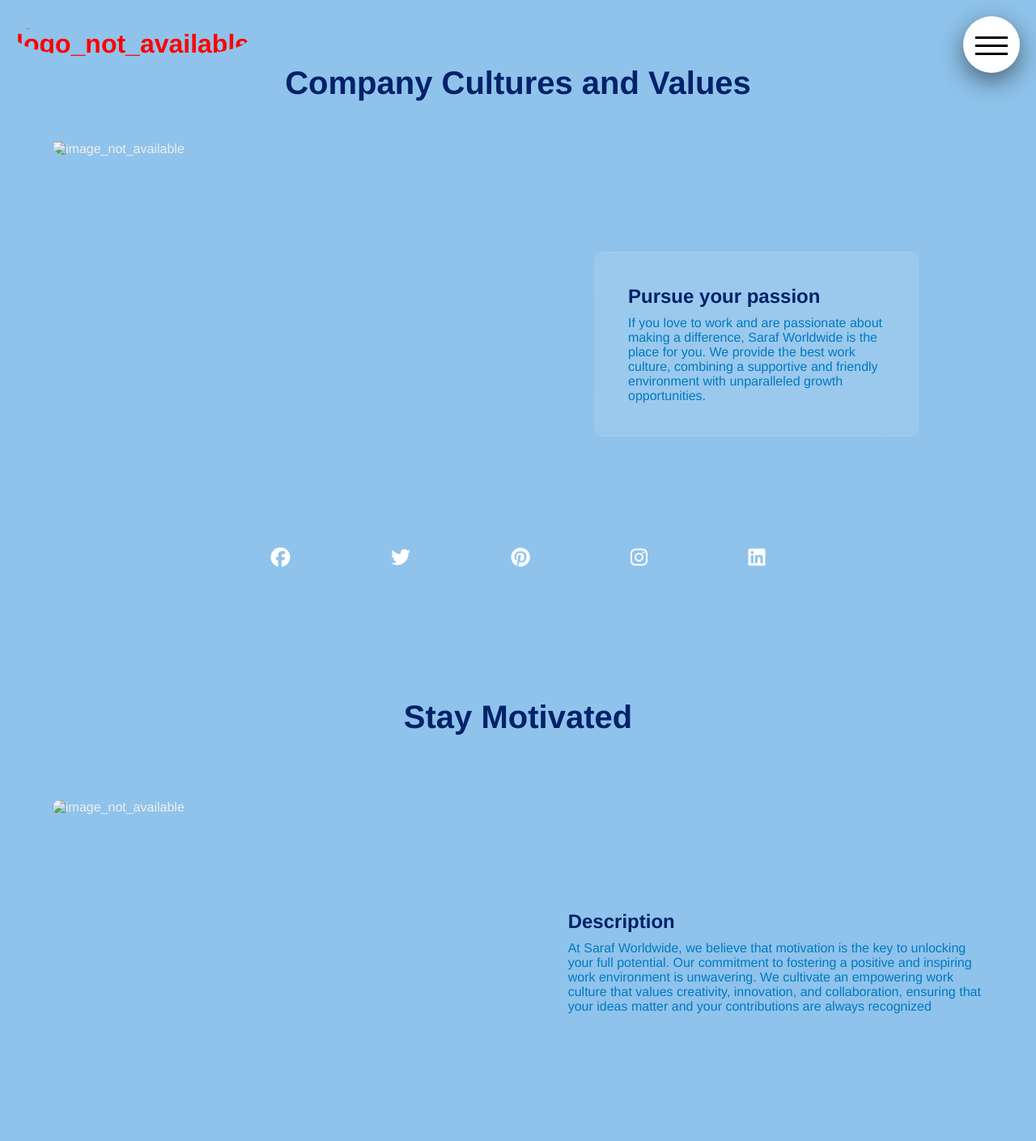
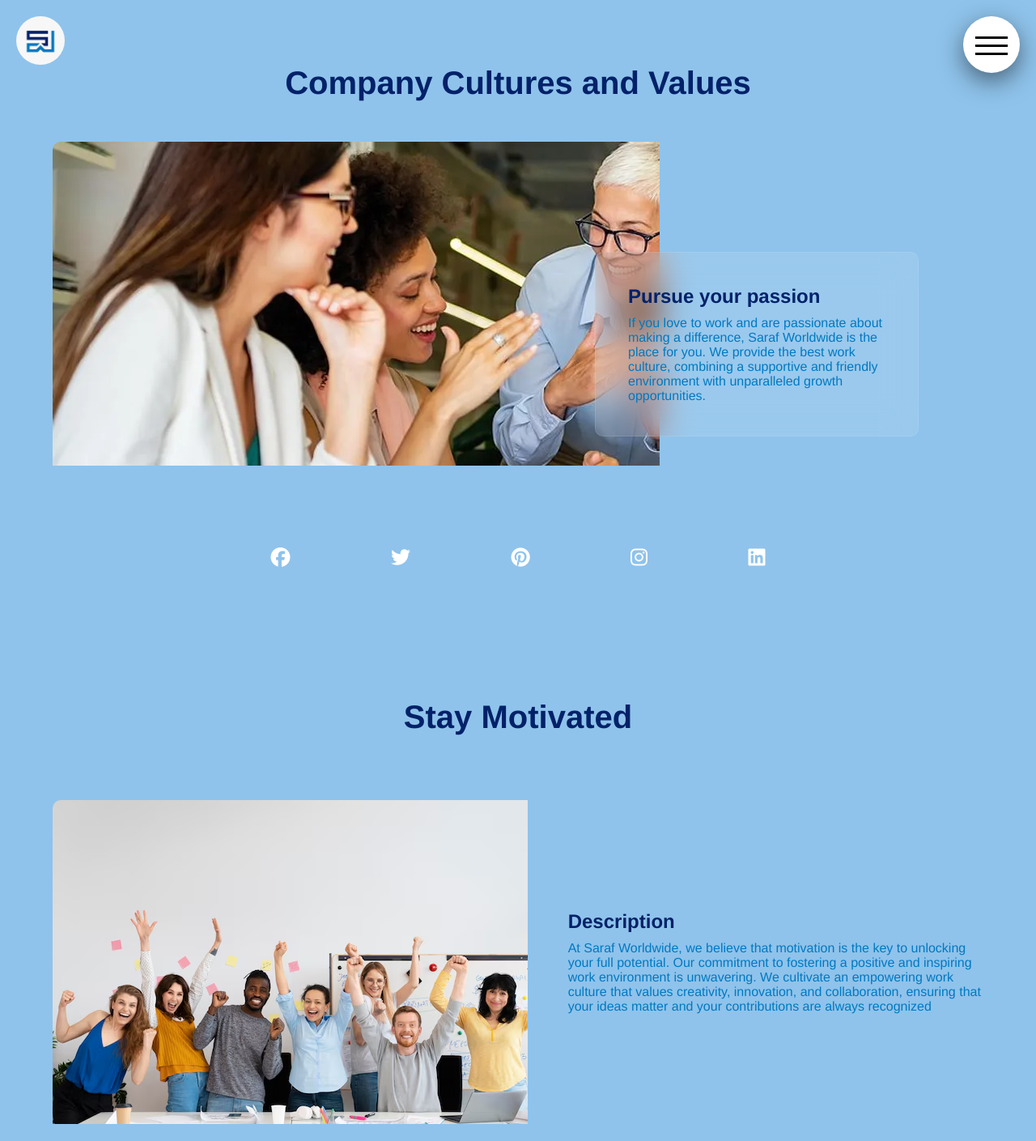
Before and after one commit to Snehadeep71/Saraf_Worldwide, a plain HTML site: page ourculture.html in a window 1280 px wide. Shown: the top 1409 px of the page at 81% size. Drawn offline with nearby package versions, Linux system fonts and the light colour scheme.

Commit message:
Update ourculture.html

```diff
--- a/ourculture.html
+++ b/ourculture.html
@@ -14,7 +14,7 @@
 <body>
     <header>
         <div class="navigation">
-            <h1 class="logo"><a href="index.html"><span><img src="images/Saraf_Worldwide_logo.jpeg"
+            <h1 class="logo"><a href="index.html"><span><img src="Saraf_Worldwide_logo.jpeg"
                             alt="logo_not_available" srcset=""></span></a></h1>
             <input type="checkbox" class="nav-checkbox" id="toggle-btn">
             <label for="toggle-btn" class="nav-button">
@@ -51,7 +51,7 @@
             <h2 class="main-title">Company Cultures and Values</h2>
             <div class="content2">
                 <div class="picture">
-                    <img src="images/love-to-work.webp" alt="image_not_available" srcset="">
+                    <img src="love-to-work.webp" alt="image_not_available" srcset="">
                 </div>
                 <div class="text-box">
                     <h3>Pursue your passion</h3>
@@ -72,7 +72,7 @@
             <h3 class="section-title">Stay Motivated</h3>
             <div class="content2">
                 <div class="picture">
-                    <img src="images/stay-motivated2.avif" alt="image_not_available">
+                    <img src="stay-motivated2.avif" alt="image_not_available">
                 </div>
                 <div class="info">
                     <h4 class="info-title">Description</h4>
@@ -94,7 +94,7 @@
                     <li><a href="https://in.linkedin.com/company/saraf-worldwide-pvt-ltd" target="_blank" rel="noopener noreferrer"><i class="fab fa-linkedin">&nbsp;Linkedin</i></a></li>
                 </div>
                 <div class="picture">
-                    <img src="images/connect-with-us3.avif" alt="image_not_available">
+                    <img src="connect-with-us3.avif" alt="image_not_available">
                 </div>
             </div>
         </div>
@@ -102,7 +102,7 @@
     <footer>
         <div class="row">
             <div class="col">
-                <img src="images/Saraf_Worldwide_logo.jpeg" alt="image_not_available srcset" class="logo">
+                <img src="Saraf_Worldwide_logo.jpeg" alt="image_not_available srcset" class="logo">
                 <p>The brand, you can trust</p>
             </div>
             <div class="col">
```
